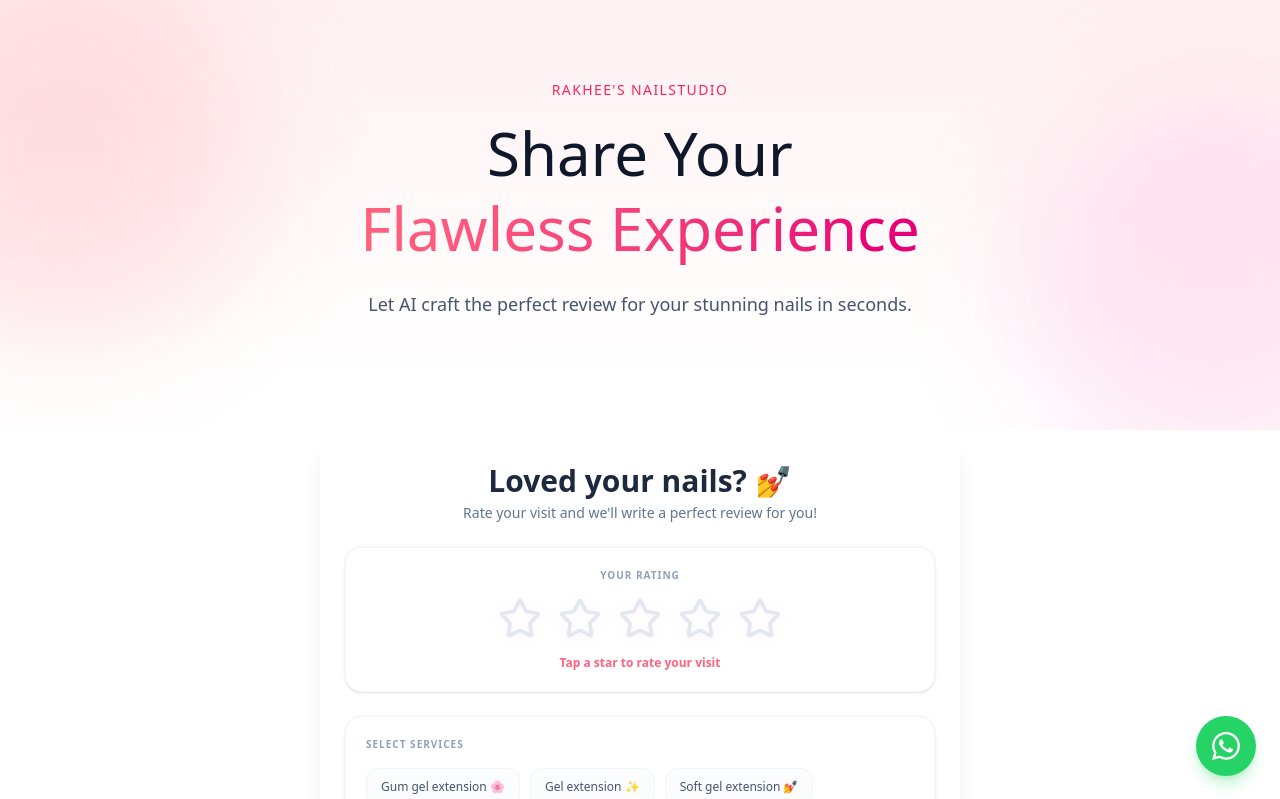
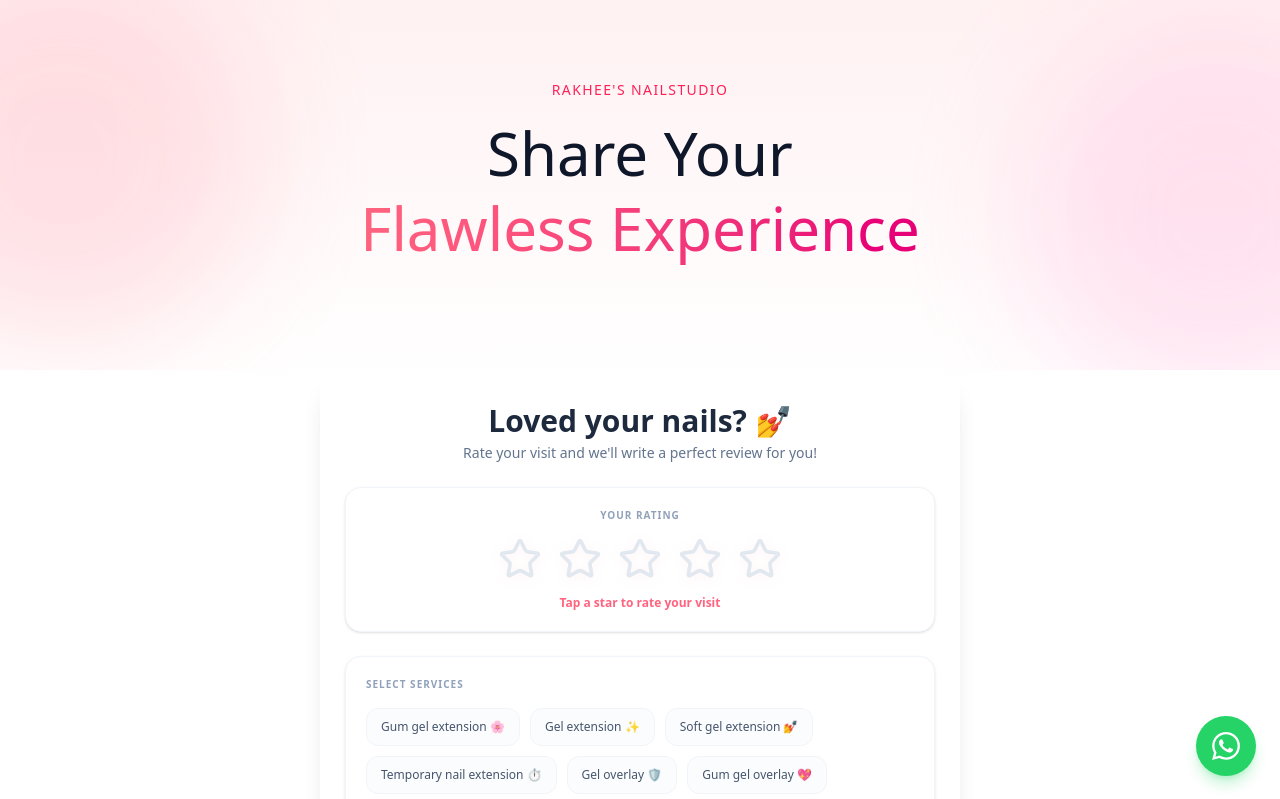
Before and after one commit to Paryush-max/nail-studio-reviews, a Next.js app: page / in a window 1280 px wide. Shown: the top 799 px of the page. Built offline with nearby package versions, Linux system fonts and the light colour scheme; a web font is replaced by a local one.

Commit message:
removed final mention of AI from landing text

```diff
--- a/src/components/Hero.tsx
+++ b/src/components/Hero.tsx
@@ -24,9 +24,6 @@
             Flawless Experience
           </span>
         </h1>
-        <p className="text-lg text-slate-600 dark:text-slate-300 max-w-xl mx-auto mb-8 font-light">
-          Let AI craft the perfect review for your stunning nails in seconds.
-        </p>
       </motion.div>
     </section>
   );
```
